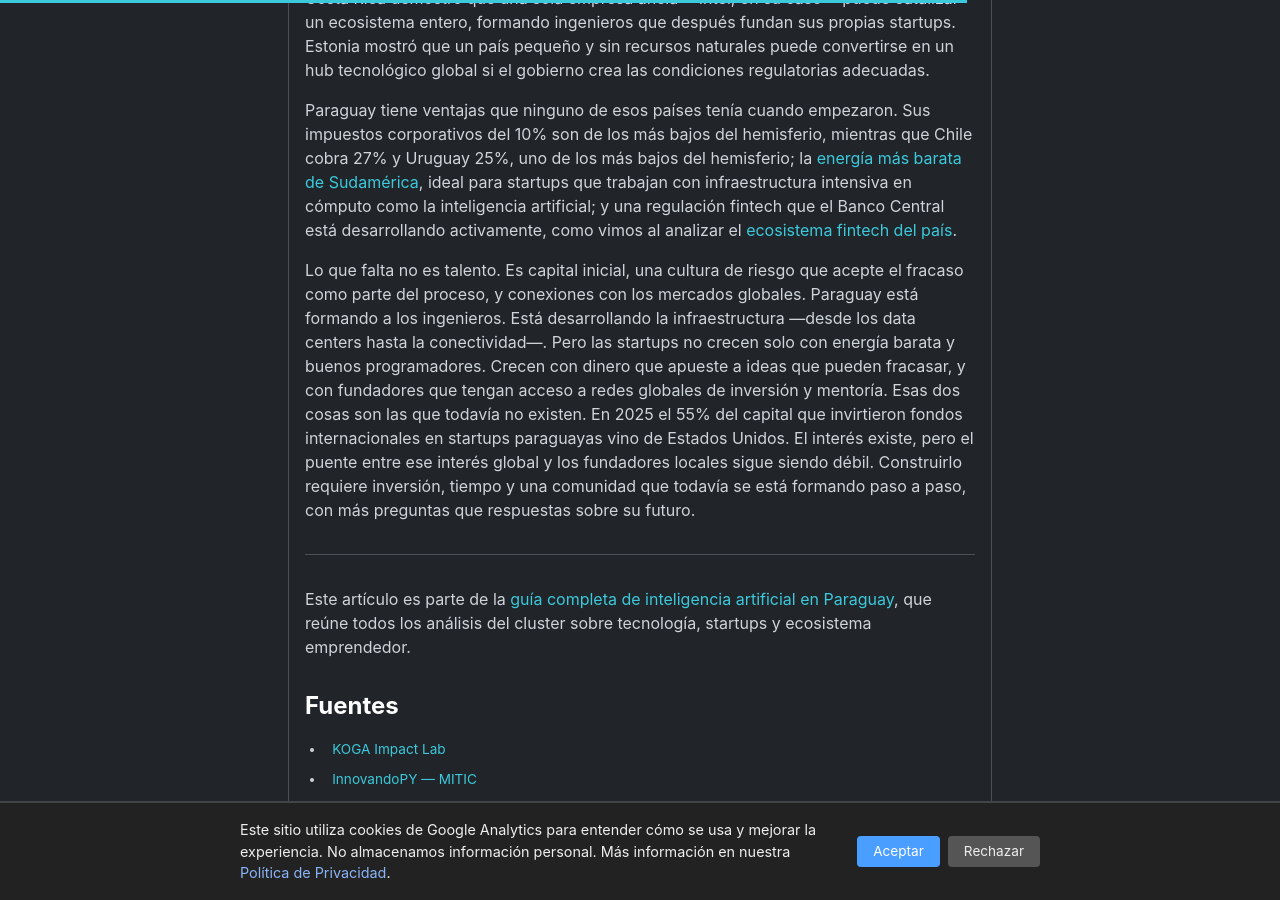
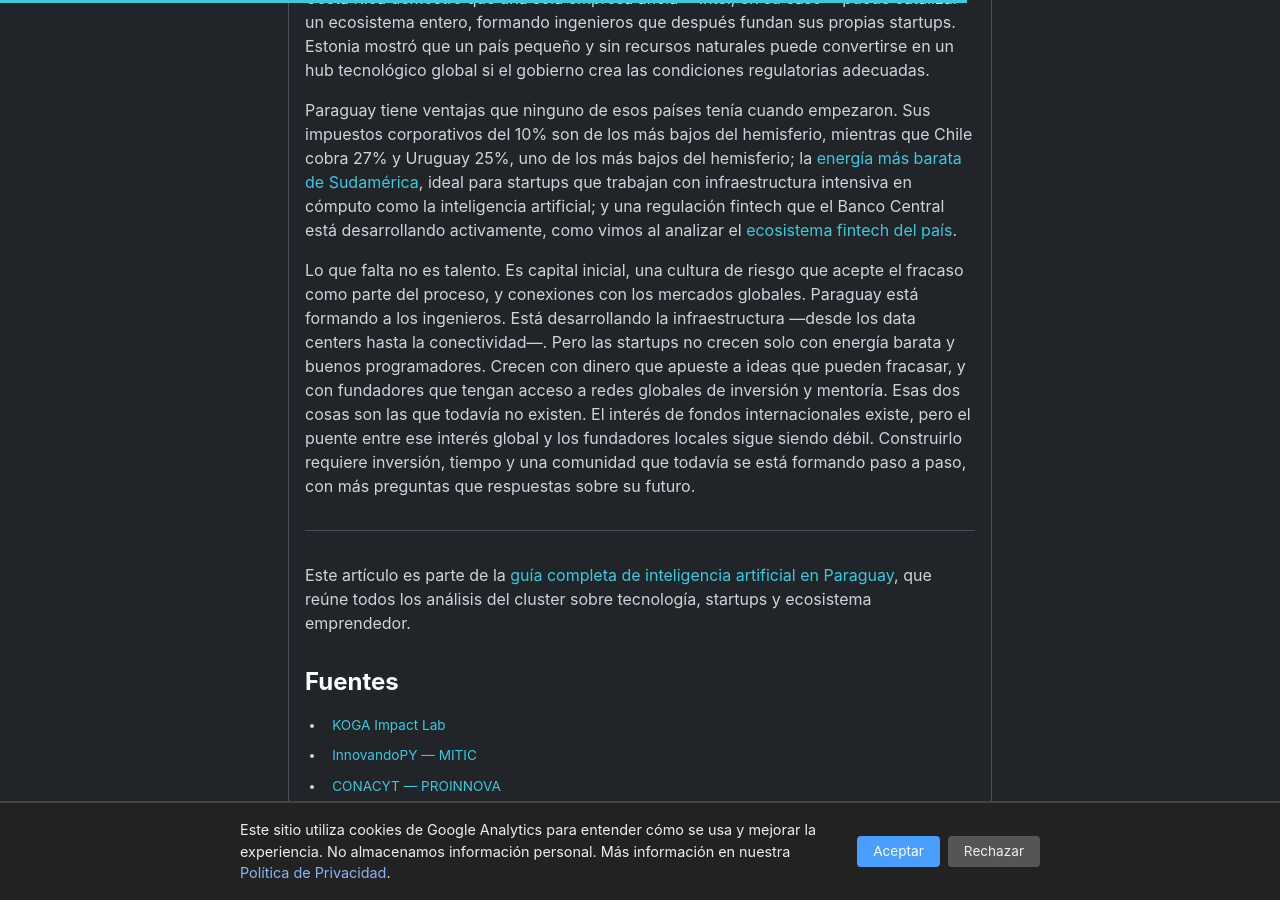
Before and after one commit to miravosqueinteresante/muchotexto.net, a Jekyll site: the page built from _posts/2026-07-14-startups-ia-paraguay.md, in a window 1280 px wide and 900 px high, scrolled down 2700 px. Built offline with Jekyll 4.4.1, drawn with Linux system fonts in a browser that asks for light colours.

Commit message:
Remove duplicate 55% data from conclusion

```diff
--- a/_posts/2026-07-14-startups-ia-paraguay.md
+++ b/_posts/2026-07-14-startups-ia-paraguay.md
@@ -48,7 +48,7 @@
 
 Paraguay tiene ventajas que ninguno de esos países tenía cuando empezaron. Sus impuestos corporativos del 10% son de los más bajos del hemisferio, mientras que Chile cobra 27% y Uruguay 25%, uno de los más bajos del hemisferio; la [energía más barata de Sudamérica]({% post_url 2026-07-08-red-electrica-paraguay-ia %}), ideal para startups que trabajan con infraestructura intensiva en cómputo como la inteligencia artificial; y una regulación fintech que el Banco Central está desarrollando activamente, como vimos al analizar el [ecosistema fintech del país]({% post_url 2026-07-10-fintech-paraguay-ecosistema %}).
 
-Lo que falta no es talento. Es capital inicial, una cultura de riesgo que acepte el fracaso como parte del proceso, y conexiones con los mercados globales. Paraguay está formando a los ingenieros. Está desarrollando la infraestructura —desde los data centers hasta la conectividad—. Pero las startups no crecen solo con energía barata y buenos programadores. Crecen con dinero que apueste a ideas que pueden fracasar, y con fundadores que tengan acceso a redes globales de inversión y mentoría. Esas dos cosas son las que todavía no existen. En 2025 el 55% del capital que invirtieron fondos internacionales en startups paraguayas vino de Estados Unidos. El interés existe, pero el puente entre ese interés global y los fundadores locales sigue siendo débil. Construirlo requiere inversión, tiempo y una comunidad que todavía se está formando paso a paso, con más preguntas que respuestas sobre su futuro.
+Lo que falta no es talento. Es capital inicial, una cultura de riesgo que acepte el fracaso como parte del proceso, y conexiones con los mercados globales. Paraguay está formando a los ingenieros. Está desarrollando la infraestructura —desde los data centers hasta la conectividad—. Pero las startups no crecen solo con energía barata y buenos programadores. Crecen con dinero que apueste a ideas que pueden fracasar, y con fundadores que tengan acceso a redes globales de inversión y mentoría. Esas dos cosas son las que todavía no existen. El interés de fondos internacionales existe, pero el puente entre ese interés global y los fundadores locales sigue siendo débil. Construirlo requiere inversión, tiempo y una comunidad que todavía se está formando paso a paso, con más preguntas que respuestas sobre su futuro.
 
 ---
 
```
